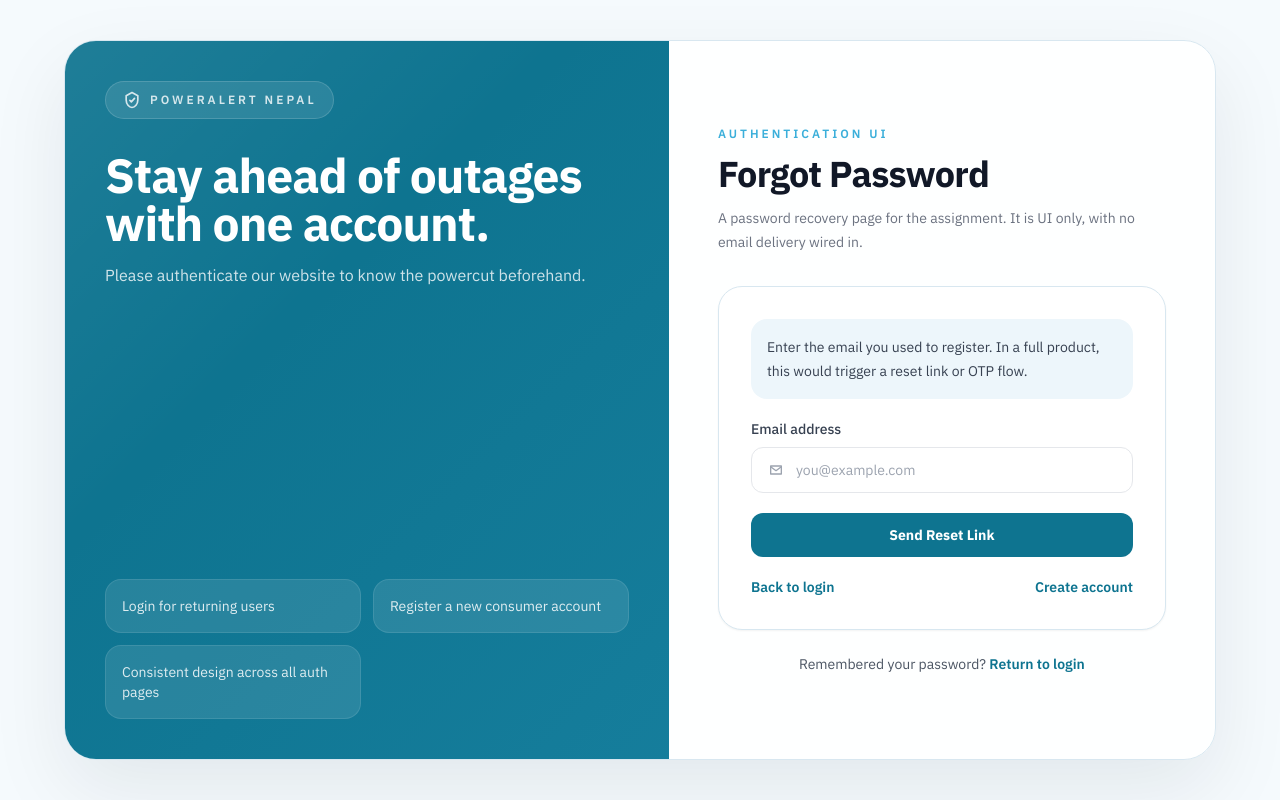
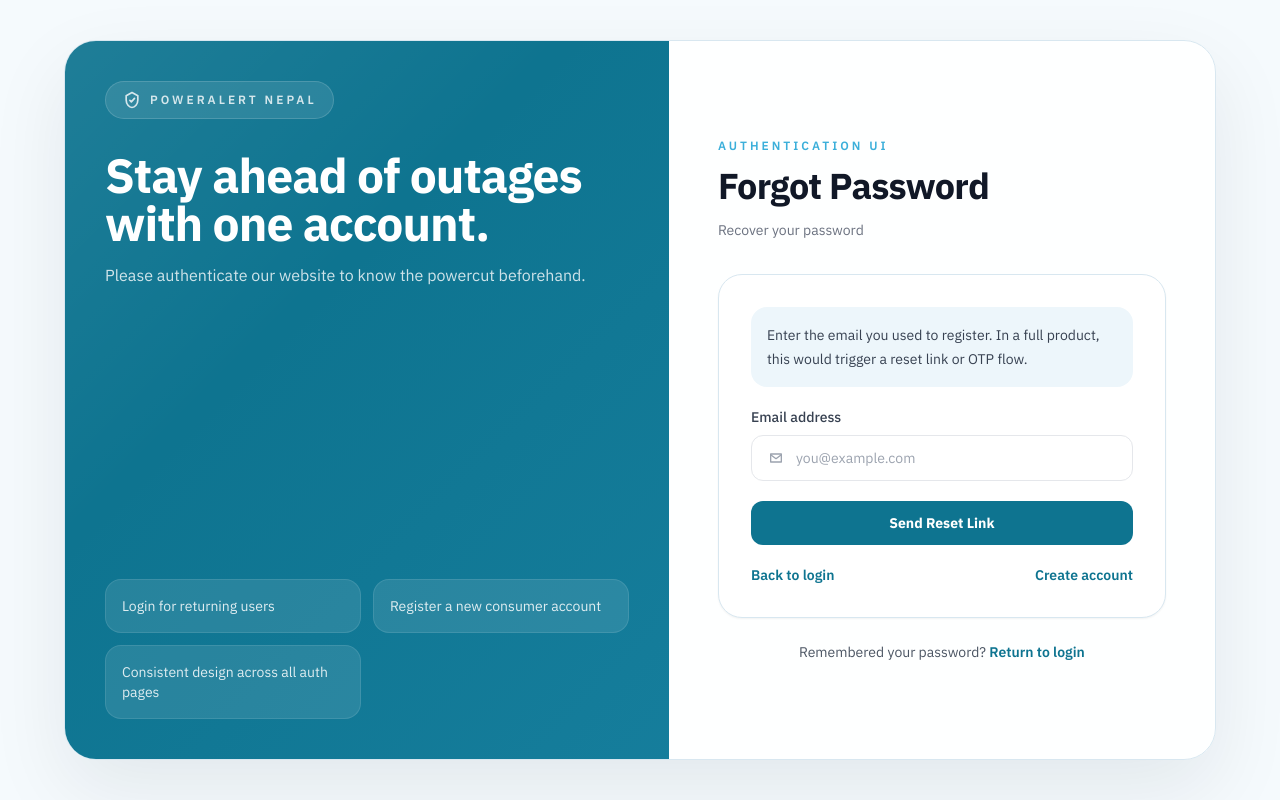
Before and after one commit to Smaran-vibe/PowerAlertNepal, a React (Vite) app: page /forgot-password in a window 1280 px wide. Built offline with nearby package versions, Linux system fonts and the light colour scheme.

Commit message:
minor changes

```diff
--- a/src/pages/ForgotPassword.jsx
+++ b/src/pages/ForgotPassword.jsx
@@ -16,7 +16,7 @@ export default function ForgotPassword() {
     <AuthShell
       eyebrow="Authentication UI"
       title="Forgot Password"
-      description="A password recovery page for the assignment. It is UI only, with no email delivery wired in."
+      description="Recover your password"
       footerText="Remembered your password?"
       footerLink="/login"
       footerLinkLabel="Return to login"
```
